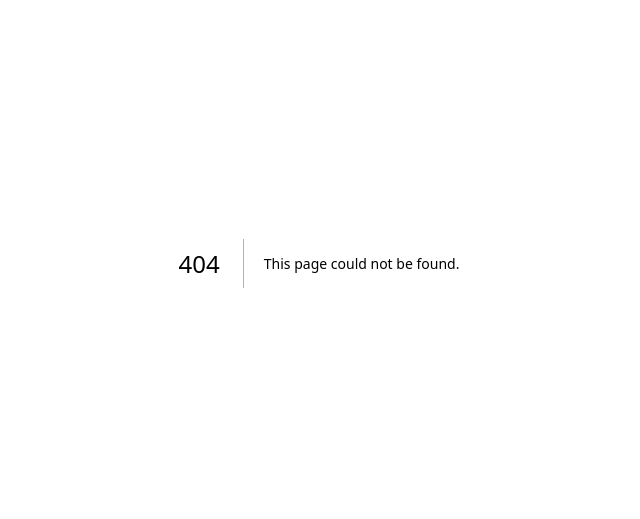
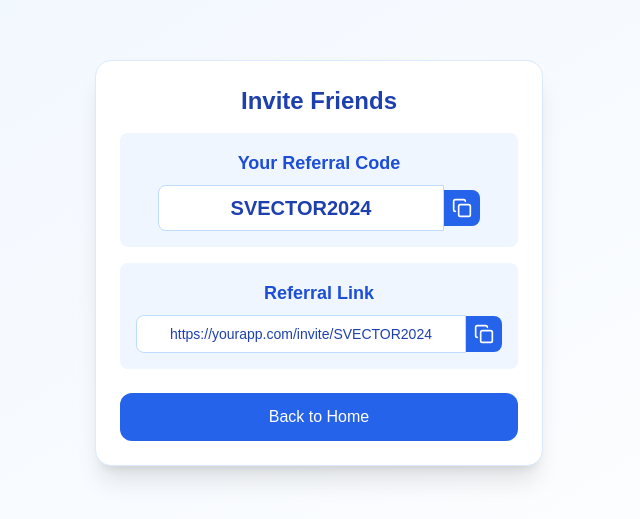
Before and after one commit to Svector-anu/svectorbot, a Next.js app: page /referral in a window 1280 px wide. Before the commit this address had no page. Shown: the part 137-656 px from the top of the page, without its empty margins (321-961 px from the left). Built offline with nearby package versions, Linux system fonts and the light colour scheme.

Commit message:
i added a referral page  to the svector bot

```diff
--- a/pages/index.js
+++ b/pages/index.js
@@ -1,5 +1,6 @@
 import React, { useState, useEffect } from 'react';
-import { Zap, Star, Trophy, Rocket } from 'lucide-react';
+import { Zap, Star, Trophy, Rocket, Link as LinkIcon } from 'lucide-react';
+import Link from 'next/link';
 
 export default function TapToEarn() {
   const [points, setPoints] = useState(0);
@@ -53,9 +54,7 @@ export default function TapToEarn() {
                     flex flex-col items-center justify-center p-4 space-y-6
                     relative overflow-hidden">
       {/* Subtle Background Pattern */}
-      <div className="absolute inset-0 opacity-10
-        bg-[radial-gradient(#a3bffa_1px,transparent_1px)]
-        [background-size:16px_16px]"></div>
+
 
       {/* Stats Container */}
       <div className="relative z-10 w-full max-w-md
@@ -82,7 +81,7 @@ export default function TapToEarn() {
       <button
         onClick={handleTap}
         disabled={energy === 0}
-        className={`relative w-64 h-64 rounded-full
+        className={`relative w-44 h-44 rounded-full
                     ${energy > 0
                       ? 'bg-gradient-to-r from-blue-500 to-blue-700 hover:scale-105'
                       : 'bg-gray-300 cursor-not-allowed'}
@@ -114,6 +113,22 @@ export default function TapToEarn() {
           ))}
         </div>
       </div>
+
+      {/* Referral Button */}
+      <Link href="/referral">
+        <div className="w-full max-w-md">
+          <button
+            className="w-full bg-blue-600 text-white
+                       py-4 rounded-xl flex items-center
+                       justify-center space-x-2
+                       hover:bg-blue-700 transition-colors
+                       shadow-md hover:shadow-lg"
+          >
+            <LinkIcon className="w-4 h-4" />
+            <span className="font-bold">Invite Friends & Earn Rewards</span>
+          </button>
+        </div>
+      </Link>
     </div>
   );
 }
--- /dev/null
+++ b/pages/referral.js
@@ -0,0 +1,78 @@
+import React, { useState } from 'react';
+import Link from 'next/link';
+import { Copy, Share2 } from 'lucide-react';
+
+export default function ReferralPage() {
+  const [copied, setCopied] = useState(false);
+
+  // Generate a unique referral code (you might want to generate this dynamically)
+  const referralCode = 'SVECTOR2024';
+  const referralLink = `https://yourapp.com/invite/${referralCode}`;
+
+  const handleCopyLink = () => {
+    navigator.clipboard.writeText(referralLink);
+    setCopied(true);
+    setTimeout(() => setCopied(false), 2000);
+  };
+
+  return (
+    <div className="min-h-screen bg-gradient-to-br from-blue-50 to-white
+                    flex flex-col items-center justify-center p-4 space-y-6">
+      <div className="w-full max-w-md bg-white
+                      shadow-xl rounded-2xl border border-blue-100 p-6 text-center">
+        <h1 className="text-2xl font-bold text-blue-800 mb-4">Invite Friends</h1>
+
+        <div className="bg-blue-50 rounded-lg p-4 mb-4">
+          <h2 className="text-lg font-semibold text-blue-700 mb-2">Your Referral Code</h2>
+          <div className="flex items-center justify-center">
+            <input
+              type="text"
+              value={referralCode}
+              readOnly
+              className="text-center text-xl font-bold text-blue-800
+                         bg-white border border-blue-200 rounded-l-lg p-2"
+            />
+            <button
+              onClick={handleCopyLink}
+              className="bg-blue-600 text-white p-2 rounded-r-lg
+                         hover:bg-blue-700 transition-colors"
+            >
+              {copied ? 'Copied!' : <Copy className="h-5 w-5" />}
+            </button>
+          </div>
+        </div>
+
+        <div className="bg-blue-50 rounded-lg p-4">
+          <h2 className="text-lg font-semibold text-blue-700 mb-2">Referral Link</h2>
+          <div className="flex items-center justify-center">
+            <input
+              type="text"
+              value={referralLink}
+              readOnly
+              className="text-center text-sm text-blue-800
+                         bg-white border border-blue-200 rounded-l-lg p-2
+                         w-full truncate"
+            />
+            <button
+              onClick={handleCopyLink}
+              className="bg-blue-600 text-white p-2 rounded-r-lg
+                         hover:bg-blue-700 transition-colors"
+            >
+              {copied ? 'Copied!' : <Copy className="h-5 w-5" />}
+            </button>
+          </div>
+        </div>
+
+        <Link href="/">
+          <button
+            className="mt-6 w-full bg-blue-600 text-white
+                       py-3 rounded-xl hover:bg-blue-700
+                       transition-colors"
+          >
+            Back to Home
+          </button>
+        </Link>
+      </div>
+    </div>
+  );
+}
```
